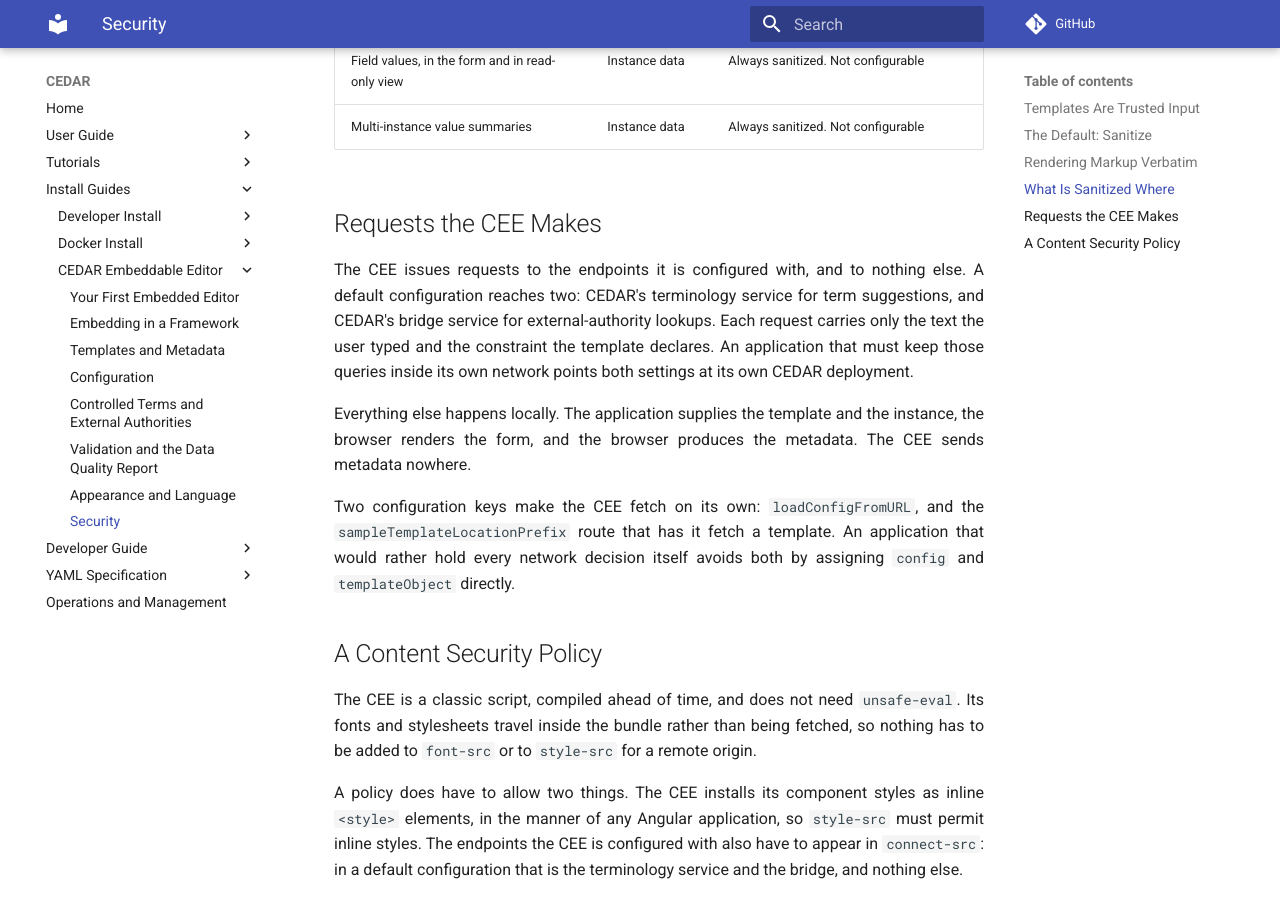
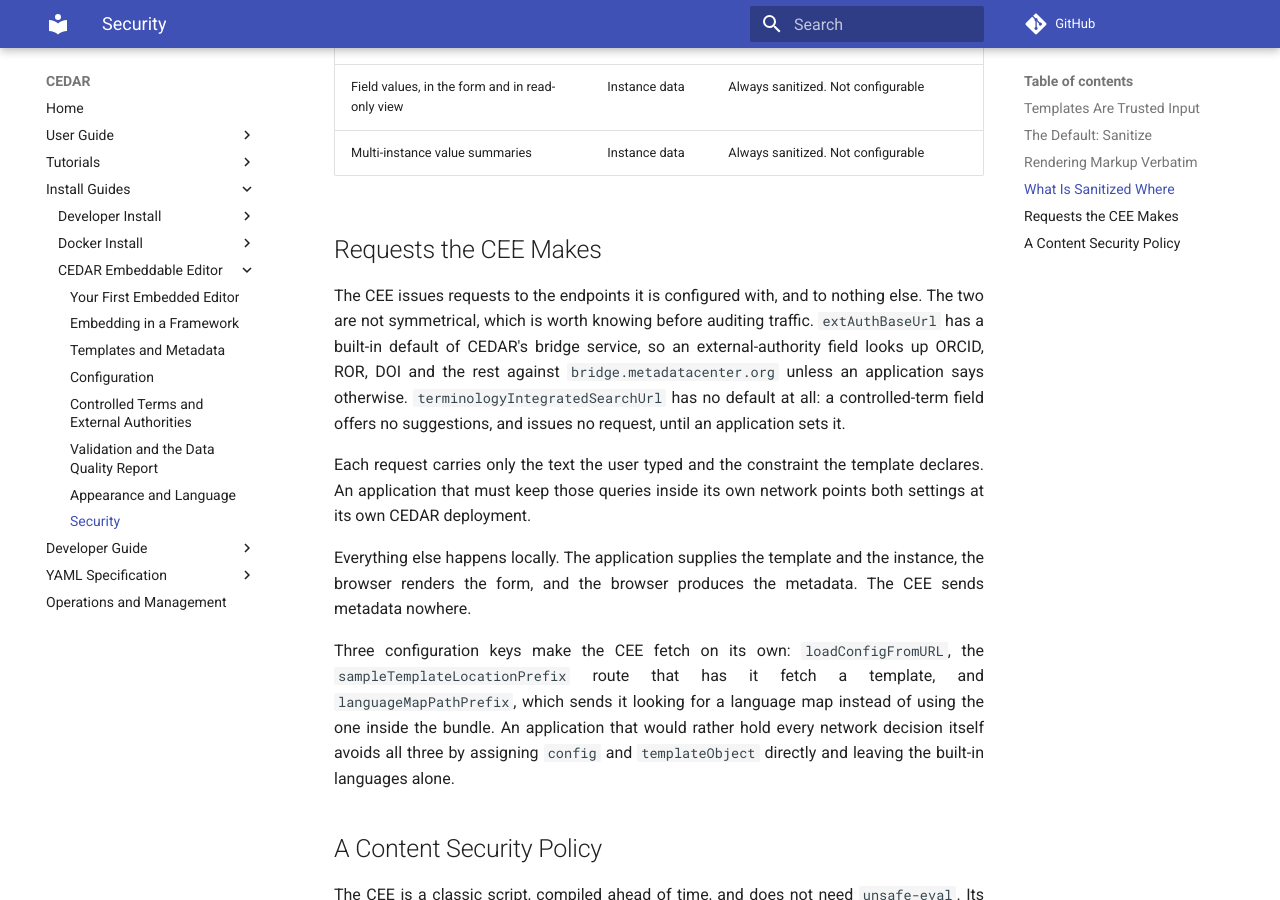
Before and after one commit to metadatacenter/cedar-mkdocs, an MkDocs documentation site: the page built from docs/cedar-embeddable-editor/security.md, in a window 1280 px wide and 900 px high, scrolled down 1692 px. Built offline with MkDocs 1.6.1 and Material for MkDocs 9.7.7, drawn with Linux system fonts in a browser that asks for light colours; comment, search, counter and statistics services are not loaded; some of the changed text lies outside the part shown.

Commit message:
Correct which endpoints a default configuration reaches
The page said a default configuration reaches two services. It reaches one. The
external-authority base URL is a field initializer pointing at CEDAR's bridge,
and the authority endpoints are registered whenever a config is assigned rather
than only when the key is present, so an unconfigured application queries
bridge.metadatacenter.org. The terminology URL starts null and is set only if the
config carries the key; without it a controlled-term field returns EMPTY and
issues no request at all. Stating the asymmetry is the point: one of the two is
on unless you turn it off.

Language-map loading was missing from the list of keys that make the CEE fetch on
its own. It only fetches when languageMapPathPrefix is set, which is why it reads
as a default-off behaviour, but it belongs with the other two.

Also drops an overclaim. "That arrangement carries no risk" is an absolute about
a security property, and what is actually true is narrower: data does not
execute, so where it runs does not matter. The sentence after it now opens on the
contrast rather than making the reader find it mid-clause.

```diff
--- a/docs/cedar-embeddable-editor/security.md
+++ b/docs/cedar-embeddable-editor/security.md
@@ -7,8 +7,8 @@
 
 ## Templates Are Trusted Input
 
-For a component whose inputs are data, that arrangement carries no risk. One of the CEE's inputs is
-not purely data: a CEDAR template can carry a
+For a component whose inputs are data, that arrangement costs nothing, because data does not
+execute. But one of the CEE's inputs is not purely data: a CEDAR template can carry a
 [static rich-text field](../yaml-spec/field-types/static-fields.md), whose body is HTML composed by
 the template's author and rendered as HTML by the CEE. Template authors use it for instructions,
 formatted notes and links.
@@ -64,19 +64,25 @@
 
 ## Requests the CEE Makes
 
-The CEE issues requests to the endpoints it is configured with, and to nothing else. A default
-configuration reaches two: CEDAR's terminology service for term suggestions, and CEDAR's bridge
-service for external-authority lookups. Each request carries only the text the user typed and the
-constraint the template declares. An application that must keep those queries inside its own
-network points both settings at its own CEDAR deployment.
+The CEE issues requests to the endpoints it is configured with, and to nothing else. The two are not
+symmetrical, which is worth knowing before auditing traffic. `extAuthBaseUrl` has a built-in default
+of CEDAR's bridge service, so an external-authority field looks up ORCID, ROR, DOI and the rest
+against `bridge.metadatacenter.org` unless an application says otherwise.
+`terminologyIntegratedSearchUrl` has no default at all: a controlled-term field offers no
+suggestions, and issues no request, until an application sets it.
+
+Each request carries only the text the user typed and the constraint the template declares. An
+application that must keep those queries inside its own network points both settings at its own
+CEDAR deployment.
 
 Everything else happens locally. The application supplies the template and the instance, the
 browser renders the form, and the browser produces the metadata. The CEE sends metadata nowhere.
 
-Two configuration keys make the CEE fetch on its own: `loadConfigFromURL`, and the
-`sampleTemplateLocationPrefix` route that has it fetch a template. An application that would rather
-hold every network decision itself avoids both by assigning `config` and `templateObject`
-directly.
+Three configuration keys make the CEE fetch on its own: `loadConfigFromURL`, the
+`sampleTemplateLocationPrefix` route that has it fetch a template, and `languageMapPathPrefix`,
+which sends it looking for a language map instead of using the one inside the bundle. An
+application that would rather hold every network decision itself avoids all three by assigning
+`config` and `templateObject` directly and leaving the built-in languages alone.
 
 ## A Content Security Policy
 
```
